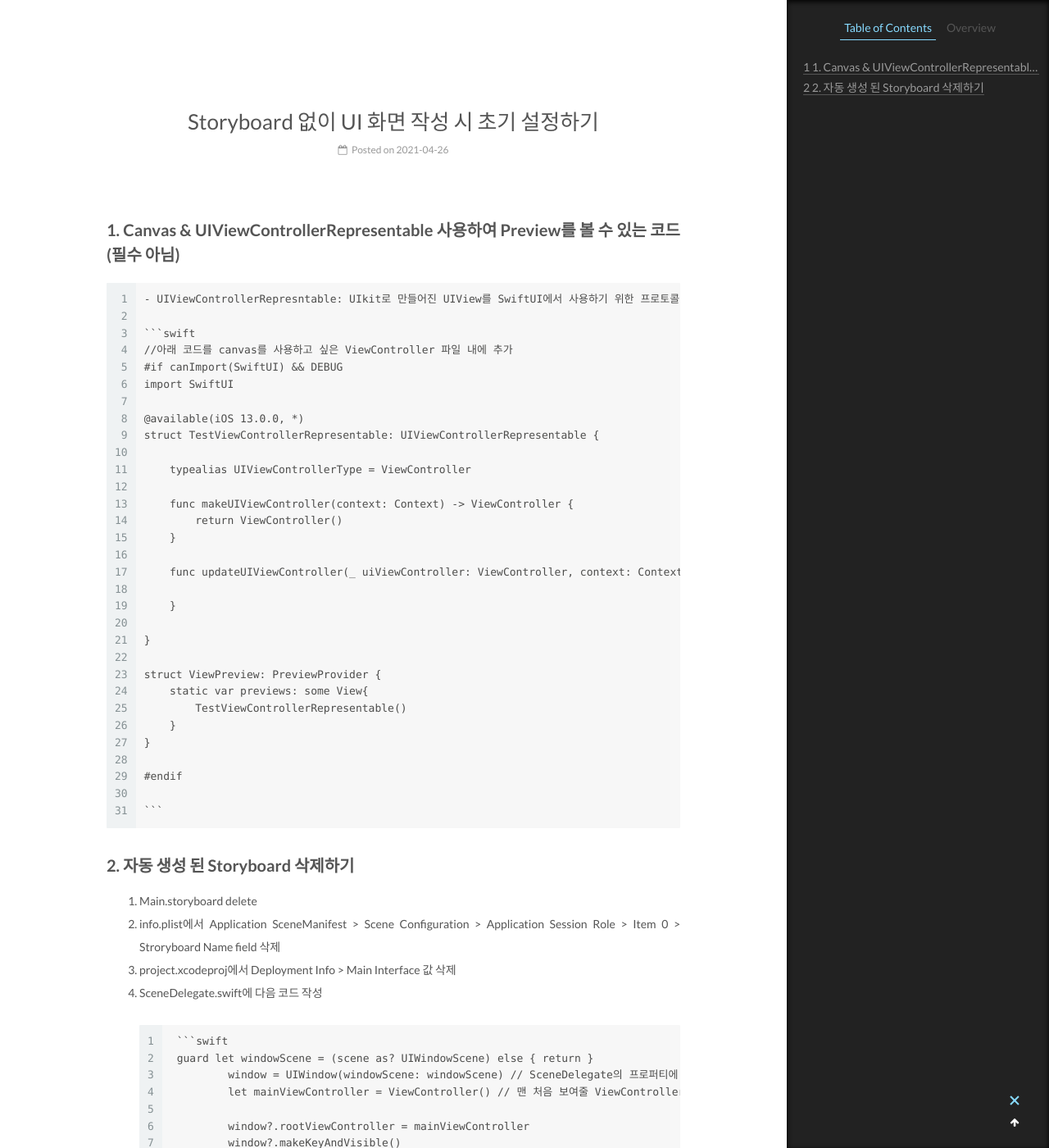
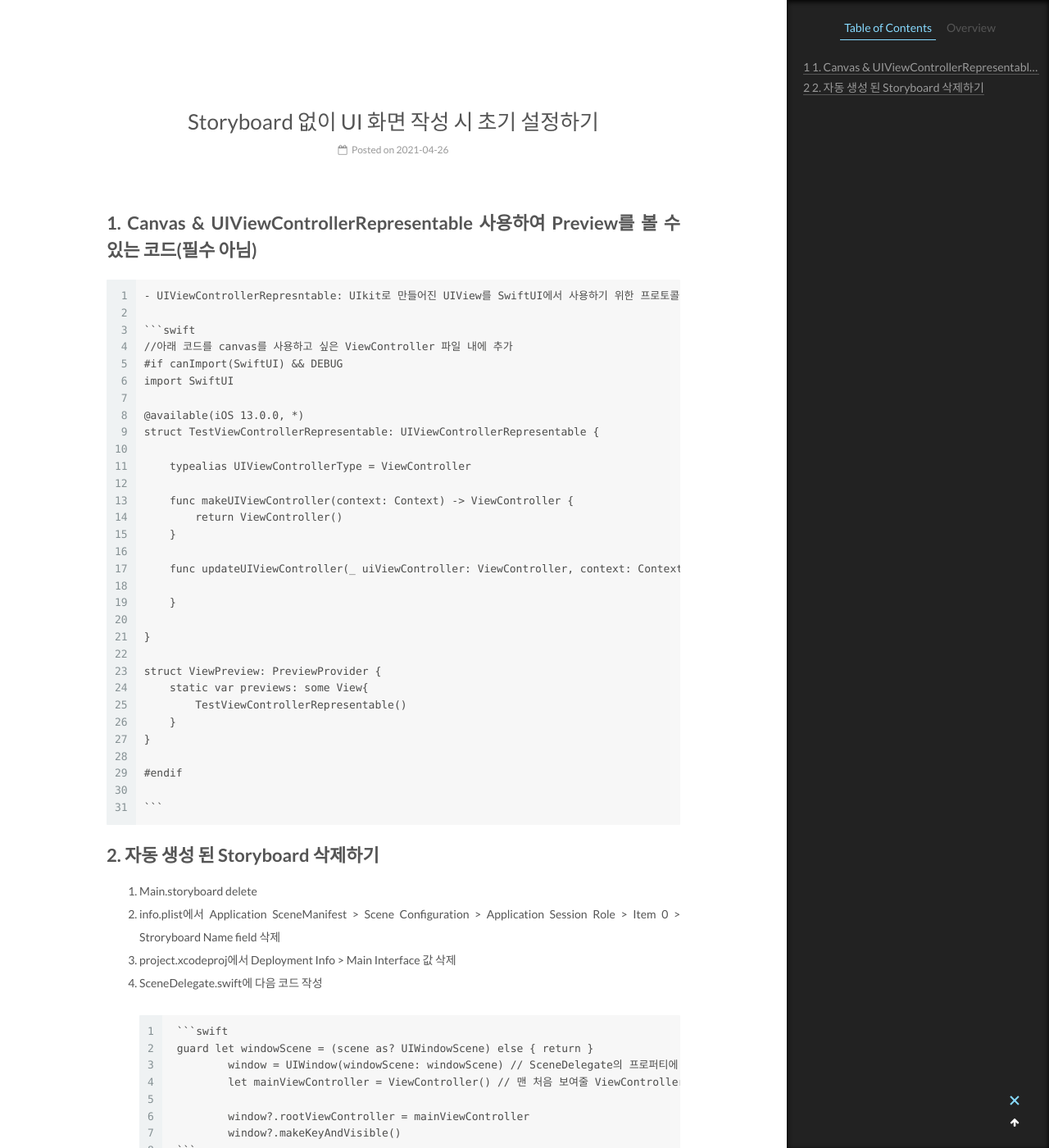
Before and after one commit to dy-yb/previous_blog, a Jekyll site: the page built from _posts/2021-03-28-TIL.md, in a window 1280 px wide and 1400 px high, scrolled down 212 px. Shown: the whole window at 82% size. Built offline with Jekyll 4.4.1, drawn with Linux system fonts in a browser that asks for light colours.

Commit message:
Update and rename 2021-03-28-til.md to 2021-03-28-TIL.md

````diff
--- a/_posts/2021-03-28-til.md
+++ b/_posts/2021-03-28-TIL.md
@@ -4,7 +4,7 @@ date: 2021-04-26 16:19:00
 tags: Study
 ---
 
-## 1. Canvas & UIViewControllerRepresentable 사용하여 Preview를 볼 수 있는 코드(필수 아님)
+# 1. Canvas & UIViewControllerRepresentable 사용하여 Preview를 볼 수 있는 코드(필수 아님)
     - UIViewControllerRepresntable: UIkit로 만들어진 UIView를 SwiftUI에서 사용하기 위한 프로토콜
 
     ```swift
@@ -37,7 +37,7 @@ tags: Study
 
     ```
 
-## 2. 자동 생성 된 Storyboard 삭제하기
+# 2. 자동 생성 된 Storyboard 삭제하기
 1. Main.storyboard delete
 2. info.plist에서 Application SceneManifest > Scene Configuration > Application Session Role > Item 0 > Stroryboard Name field 삭제
 3. project.xcodeproj에서 Deployment Info > Main Interface 값 삭제
````
